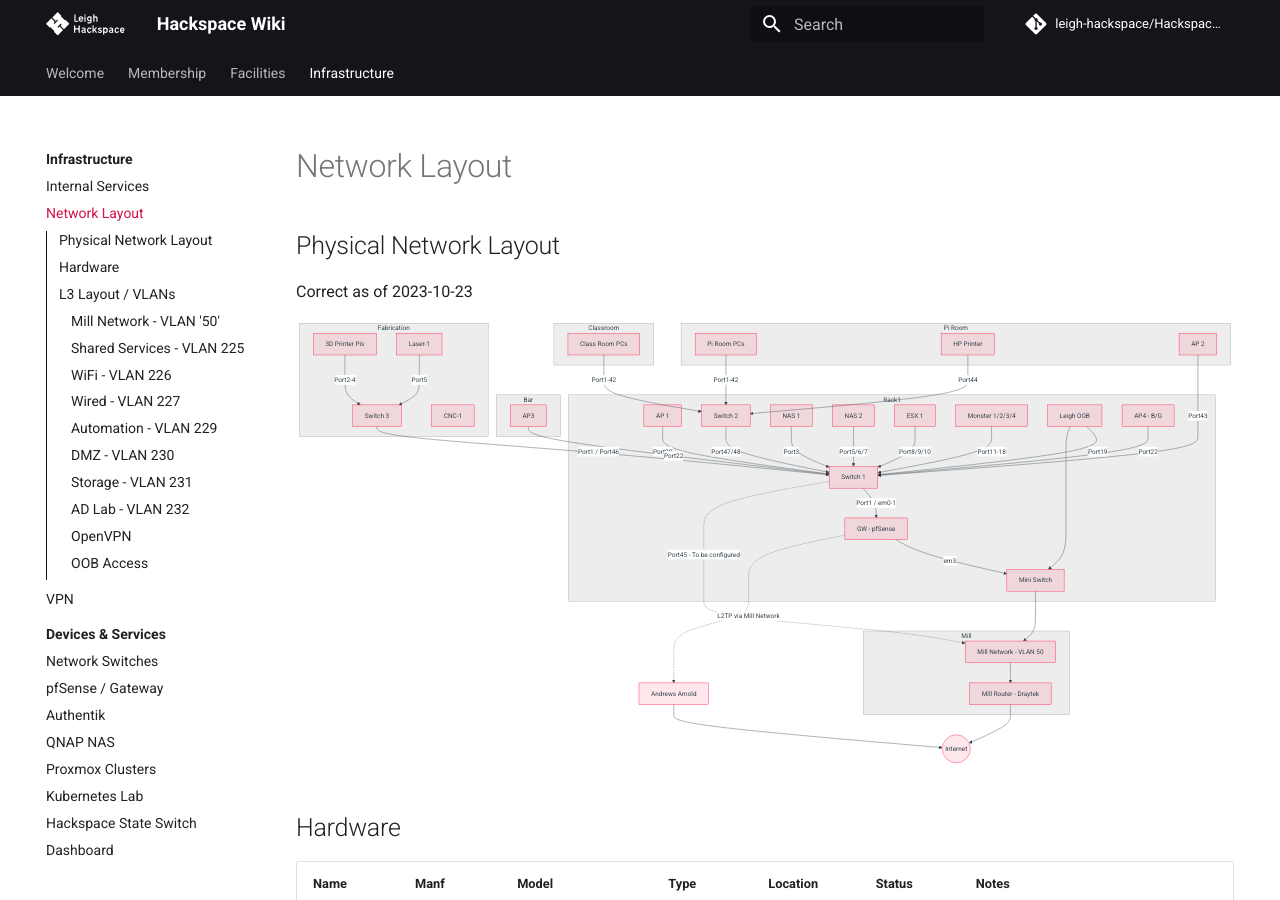
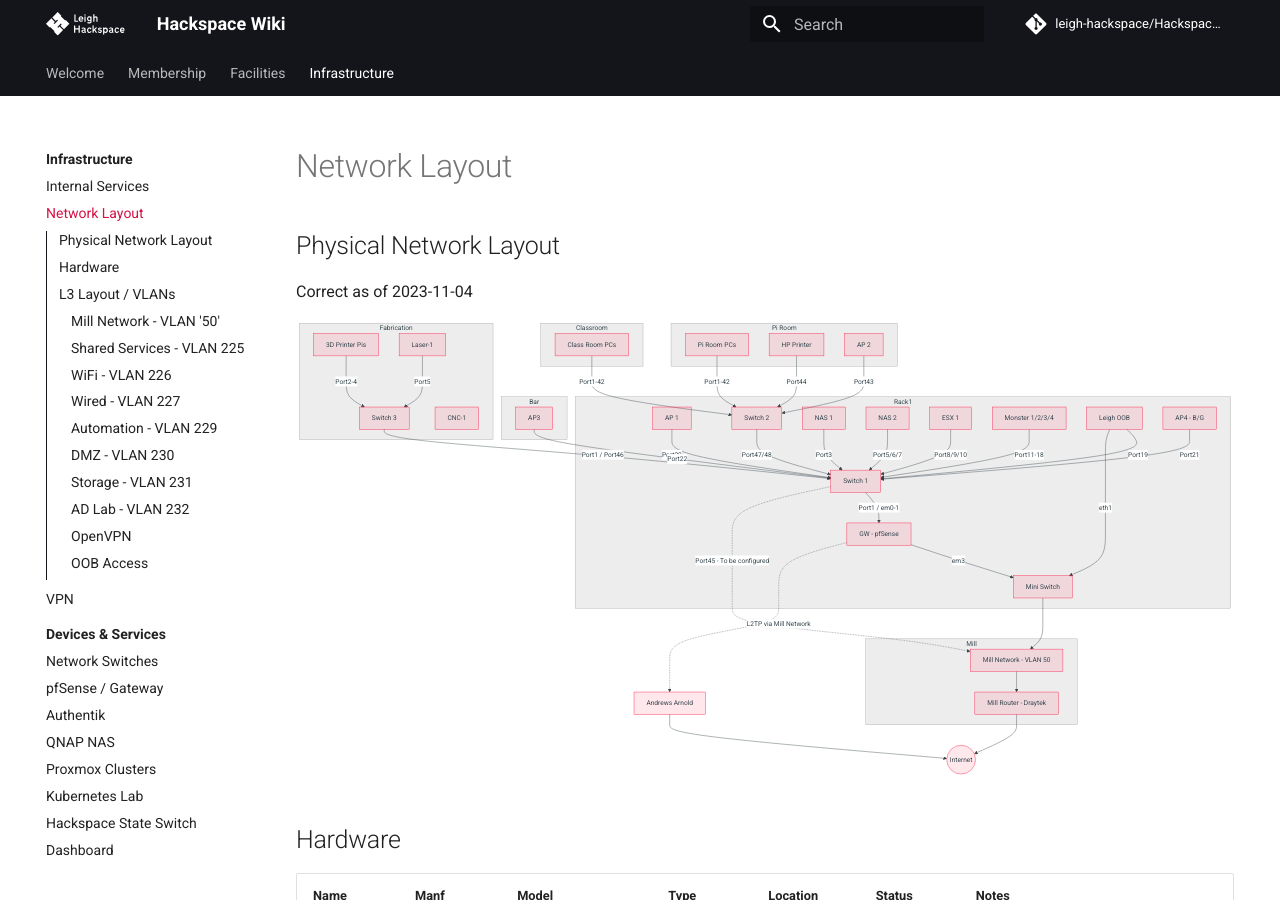
Before and after one commit to leigh-hackspace/HackspaceWiki, an MkDocs documentation site: the page built from docs/infrastructure/network_layout.md, in a window 1280 px wide and 900 px high. Built offline with MkDocs 1.6.1 and Material for MkDocs 9.7.7, drawn with Linux system fonts in a browser that asks for light colours; comment, search, counter and statistics services are not loaded; the version menu is left out; some of the changed lines change nothing that is shown.

Commit message:
Correct network map

````diff
--- a/docs/infrastructure/network_layout.md
+++ b/docs/infrastructure/network_layout.md
@@ -2,7 +2,7 @@
 
 ## Physical Network Layout
 
-Correct as of 2023-10-23
+Correct as of 2023-11-04
 
 ```mermaid
 graph
@@ -16,7 +16,7 @@ graph
     ESX1[ESX 1] --> |Port8/9/10| SWITCH1
     MONSTER[Monster 1/2/3/4] --> |Port11-18| SWITCH1
     LEIGHOOB[Leigh OOB] --> |Port19| SWITCH1
-    AP4[AP4 - B/G] --> |Port22| SWITCH1
+    AP4[AP4 - B/G] --> |Port21| SWITCH1
     MINISWITCH[Mini Switch]
     end
 
@@ -28,7 +28,7 @@ graph
     AAISP[Andrews Arnold] --> INTERNET
 
     SWITCH1 -.->|Port45 - To be configured| MILL
-    LEIGHOOB --> MINISWITCH
+    LEIGHOOB -->|eth1| MINISWITCH
     GW -->|em3| MINISWITCH
     MINISWITCH --> MILL
     GW -. L2TP via Mill Network .-> AAISP
@@ -36,7 +36,7 @@ graph
     subgraph Pi Room
     PIROOMPC[Pi Room PCs] -->|Port1-42| SWITCH2
     PRINTERS[HP Printer] -->|Port44| SWITCH2
-    PIROOMAP[AP 2] --> |Port43| SWITCH1
+    PIROOMAP[AP 2] --> |Port43| SWITCH2
     end
 
     subgraph Classroom
````
